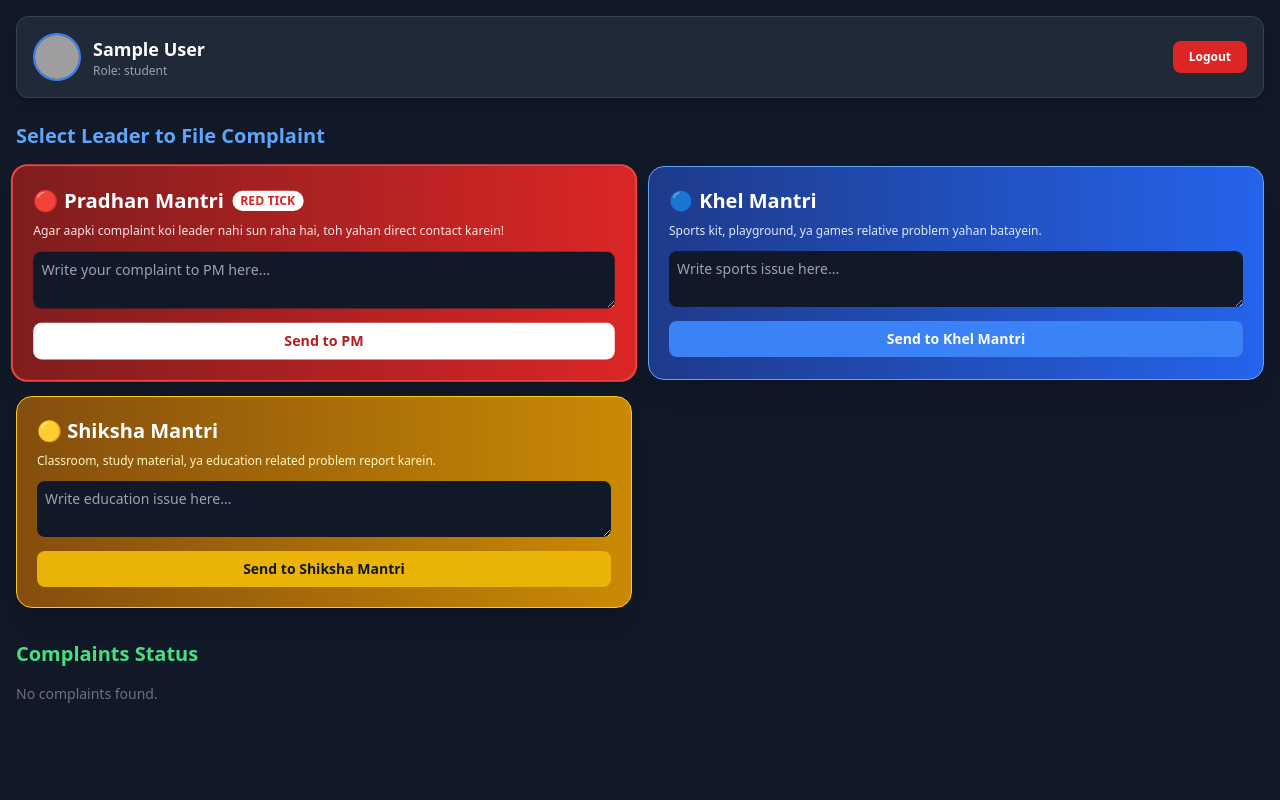
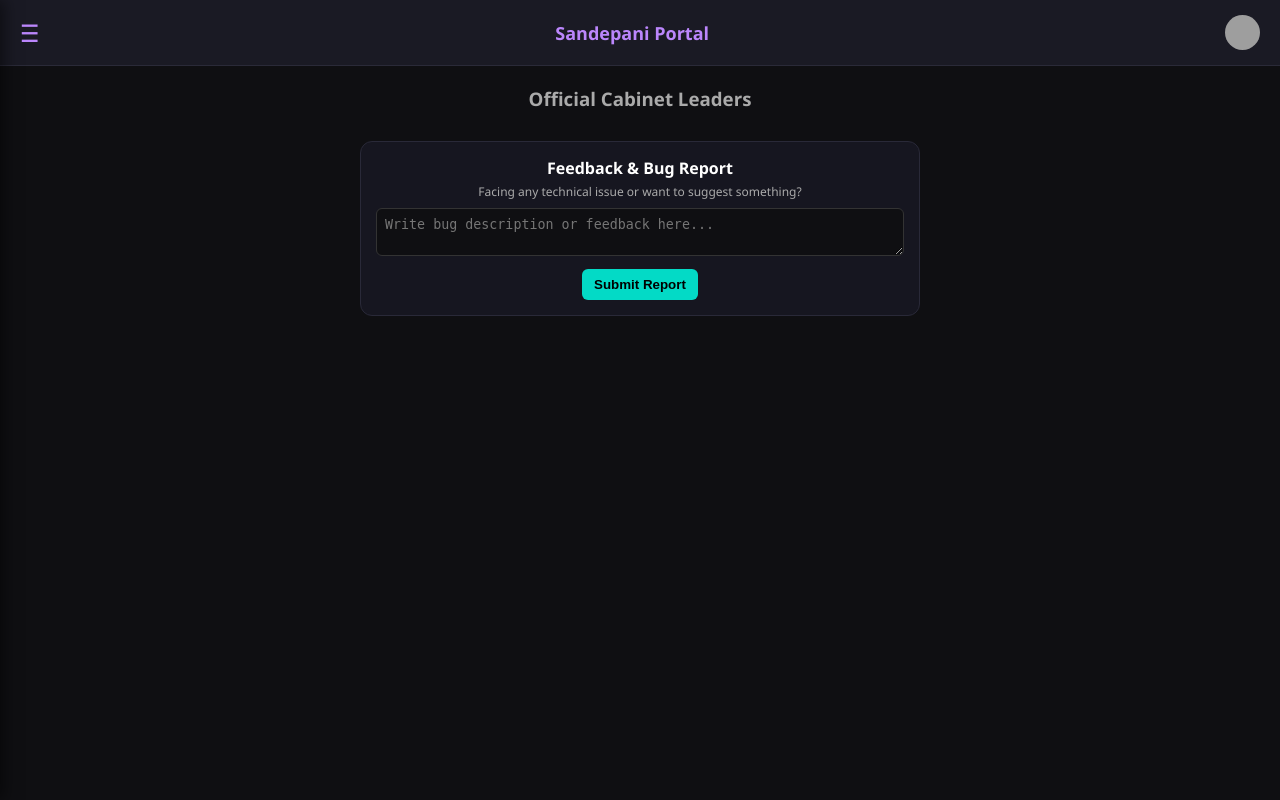
Before and after one commit to alzix-703/sandepani-bagaha, a Flask app: page /dashboard in a window 1280 px wide. Run offline with Flask 3, Linux system fonts and the light colour scheme; the visitor is signed in with stand-in values (Sample User, id 1); data that the repository does not hold is empty; some libraries are stand-ins or nearby versions; grey boxes are pictures that could not be loaded.

Commit message:
Updated dashboard with Instagram style red tick

```diff
--- a/templates/dashboard.html
+++ b/templates/dashboard.html
@@ -3,100 +3,193 @@
 <head>
     <meta charset="UTF-8">
     <meta name="viewport" content="width=device-width, initial-scale=1.0">
-    <title>Dashboard - School Portal</title>
-    <script src="https://cdn.tailwindcss.com"></script>
-    <link rel="stylesheet" href="https://cdnjs.cloudflare.com/ajax/libs/animate.css/4.1.1/animate.min.css"/>
+    <title>Dashboard - Sandepani Portal</title>
+    <style>
+        * { box-sizing: border-box; margin: 0; padding: 0; }
+        body { font-family: 'Segoe UI', Tahoma, Geneva, Verdana, sans-serif; background: #0f0f12; color: #fff; padding-bottom: 50px; }
+
+        /* Navbar */
+        .navbar { display: flex; justify-content: space-between; align-items: center; background: #1a1a24; padding: 15px 20px; border-bottom: 1px solid #2a2a38; position: sticky; top: 0; z-index: 100; }
+        .menu-btn { font-size: 24px; cursor: pointer; color: #bb86fc; }
+        .logo { font-weight: bold; font-size: 18px; color: #bb86fc; }
+        .user-dp-small { width: 35px; height: 35px; border-radius: 50%; object-fit: cover; }
+
+        /* Side Menu Drawer */
+        .drawer { position: fixed; top: 0; left: -280px; width: 280px; height: 100%; background: #161620; transition: 0.3s ease; z-index: 200; padding: 20px; box-shadow: 4px 0 15px rgba(0,0,0,0.5); overflow-y: auto; }
+        .drawer.active { left: 0; }
+        .close-btn { text-align: right; font-size: 20px; cursor: pointer; color: #ff5252; margin-bottom: 10px; }
+        .filter-section { background: #222230; padding: 10px; border-radius: 8px; margin-bottom: 15px; }
+        .filter-section select { width: 100%; padding: 8px; background: #121218; color: #fff; border: 1px solid #444; border-radius: 6px; margin-top: 5px; }
+        .menu-item { padding: 12px 0; border-bottom: 1px solid #282836; cursor: pointer; font-size: 14px; }
+        .menu-item a { color: #fff; text-decoration: none; }
+
+        /* Container & Animations */
+        .container { padding: 20px; max-width: 600px; margin: 0 auto; }
+
+        @keyframes fadeInUp {
+            from { opacity: 0; transform: translateY(30px); }
+            to { opacity: 1; transform: translateY(0); }
+        }
+
+        .animated-card {
+            animation: fadeInUp 0.6s ease-out forwards;
+            background: #1a1a24;
+            border-radius: 12px;
+            padding: 20px;
+            margin-bottom: 20px;
+            border: 1px solid #292938;
+        }
+
+        .leader-card { cursor: pointer; transition: transform 0.2s; }
+        .leader-card:active { transform: scale(0.98); }
+        .leader-title { color: #bb86fc; font-weight: bold; font-size: 18px; margin-bottom: 5px; display: flex; align-items: center; }
+
+        /* Instagram Style Red Verified Badge */
+        .verified-badge {
+            display: inline-flex;
+            align-items: center;
+            justify-content: center;
+            width: 18px;
+            height: 18px;
+            background-color: #e0245e;
+            clip-path: polygon(
+                50% 0%, 63% 5%, 75% 4%, 81% 15%, 93% 19%, 93% 31%,
+                100% 42%, 96% 54%, 98% 67%, 88% 75%, 85% 88%, 73% 90%,
+                63% 98%, 50% 93%, 37% 98%, 27% 90%, 15% 88%, 12% 75%,
+                2% 67%, 4% 54%, 0% 42%, 7% 31%, 7% 19%, 19% 15%,
+                25% 4%, 37% 5%
+            );
+            margin-left: 6px;
+        }
+        .verified-badge svg {
+            width: 10px;
+            height: 10px;
+            fill: #ffffff;
+        }
+
+        /* Modal Box for Complaint */
+        .modal { display: none; position: fixed; top: 0; left: 0; width: 100%; height: 100%; background: rgba(0,0,0,0.8); z-index: 300; justify-content: center; align-items: center; }
+        .modal-content { background: #1f1f2c; padding: 25px; border-radius: 12px; width: 90%; max-width: 400px; }
+        .modal-content textarea { width: 100%; height: 100px; background: #121218; border: 1px solid #333; color: #fff; border-radius: 8px; padding: 10px; margin-top: 10px; resize: none; }
+        .modal-btn { background: #bb86fc; color: #000; border: none; padding: 10px 15px; border-radius: 6px; font-weight: bold; cursor: pointer; width: 100%; margin-top: 10px; }
+
+        /* Bottom Section */
+        .bottom-box { background: #161620; padding: 15px; border-radius: 12px; margin-top: 30px; text-align: center; }
+        .bottom-box textarea { width: 100%; background: #0f0f12; border: 1px solid #333; color: #fff; padding: 8px; border-radius: 6px; margin: 8px 0; }
+        .btn-sm { background: #03dac6; border: none; padding: 8px 12px; border-radius: 6px; font-weight: bold; cursor: pointer; }
+    </style>
 </head>
-<body class="bg-gray-900 text-white min-h-screen p-4">
-    <!-- Top Navbar -->
-    <div class="flex justify-between items-center bg-gray-800 p-4 rounded-xl shadow-lg mb-6 border border-gray-700">
-        <div class="flex items-center gap-3">
-            <img src="/uploads/{{ user.pic }}" class="w-12 h-12 rounded-full border-2 border-blue-500 object-cover">
-            <div>
-                <h1 class="font-bold text-lg flex items-center gap-1">
-                    {{ user.name }}
-                    {% if user.badge == 'red_tick' %}
-                        <span class="text-red-500 text-sm">🔴 (PM)</span>
-                    {% elif user.badge == 'blue_tick' %}
-                        <span class="text-blue-400 text-sm">🔵 (Leader)</span>
-                    {% endif %}
-                </h1>
-                <p class="text-xs text-gray-400">Role: {{ user.role }}</p>
-            </div>
-        </div>
-        <a href="/logout" class="bg-red-600 hover:bg-red-700 text-xs px-4 py-2 rounded-lg font-bold">Logout</a>
+<body>
+
+    <!-- Top Navigation -->
+    <div class="navbar">
+        <span class="menu-btn" onclick="toggleDrawer()">☰</span>
+        <span class="logo">Sandepani Portal</span>
+        <img src="/static/uploads/{{ user['dp'] }}" class="user-dp-small" onerror="this.src='https://via.placeholder.com/35'">
     </div>
 
-    <!-- Student Complaint Cards Section -->
-    {% if user.role == 'student' %}
-    <h2 class="text-xl font-bold mb-4 text-blue-400">Select Leader to File Complaint</h2>
-    <div class="grid grid-cols-1 md:grid-cols-2 gap-4 mb-8">
+    <!-- Side Menu Drawer -->
+    <div class="drawer" id="sideDrawer">
+        <div class="close-btn" onclick="toggleDrawer()">✕ Close</div>
 
-        <!-- Pradhan Mantri Red Card -->
-        <div class="bg-gradient-to-r from-red-900 to-red-600 p-5 rounded-2xl shadow-xl animate__animated animate__pulse animate__infinite animate__slower border-2 border-red-500">
-            <h3 class="text-xl font-bold flex items-center gap-2">🔴 Pradhan Mantri <span class="bg-white text-red-600 text-xs px-2 py-0.5 rounded-full font-black">RED TICK</span></h3>
-            <p class="text-xs text-red-100 my-2">Agar aapki complaint koi leader nahi sun raha hai, toh yahan direct contact karein!</p>
-            <form action="/submit_complaint" method="POST" class="mt-3">
-                <input type="hidden" name="leader_role" value="PM">
-                <textarea name="description" placeholder="Write your complaint to PM here..." required class="w-full p-2 bg-gray-900 rounded-lg text-sm text-white mb-2 outline-none"></textarea>
-                <button type="submit" class="w-full bg-white text-red-700 font-bold py-2 rounded-lg text-sm hover:bg-gray-100 transition">Send to PM</button>
-            </form>
+        <!-- Filter Selector -->
+        <div class="filter-section">
+            <label style="font-size: 12px; color: #aaa;">Filter Class/Section:</label>
+            <select>
+                <option>Class 10 - A</option>
+                <option>Class 10 - B</option>
+                <option>Class 9 - A</option>
+            </select>
         </div>
 
-        <!-- Khel Mantri Card -->
-        <div class="bg-gradient-to-r from-blue-900 to-blue-600 p-5 rounded-2xl shadow-xl animate__animated animate__fadeInUp border border-blue-400">
-            <h3 class="text-xl font-bold flex items-center gap-2">🔵 Khel Mantri</h3>
-            <p class="text-xs text-blue-100 my-2">Sports kit, playground, ya games relative problem yahan batayein.</p>
-            <form action="/submit_complaint" method="POST" class="mt-3">
-                <input type="hidden" name="leader_role" value="Khel Mantri">
-                <textarea name="description" placeholder="Write sports issue here..." required class="w-full p-2 bg-gray-900 rounded-lg text-sm text-white mb-2 outline-none"></textarea>
-                <button type="submit" class="w-full bg-blue-500 hover:bg-blue-600 font-bold py-2 rounded-lg text-sm transition">Send to Khel Mantri</button>
-            </form>
+        <div class="menu-item">📁 Complaint History</div>
+        <div class="menu-item">✅ Solved Problems</div>
+        <div class="menu-item">💬 Chat System</div>
+        <div class="menu-item">⚙️ Profile Settings (Change DP, Bio, Name)</div>
+        <div class="menu-item" style="margin-top: 20px;"><a href="/logout" style="color: #ff5252;">🚪 Logout</a></div>
+    </div>
+
+    <!-- Main Content -->
+    <div class="container">
+
+        <h3 style="margin-bottom: 15px; color: #aaa; text-align: center;">Official Cabinet Leaders</h3>
+
+        <!-- Leader Cards with Animation -->
+        {% for leader in leaders %}
+        <div class="animated-card leader-card" onclick="openComplaintModal('{{ leader.title }}')">
+            <div class="leader-title">
+                {{ leader.title }}
+                <span class="verified-badge" title="Verified Cabinet Leader">
+                    <svg viewBox="0 0 24 24">
+                        <path d="M9 16.17L4.83 12l-1.42 1.41L9 19 21 7l-1.41-1.41z"/>
+                    </svg>
+                </span>
+            </div>
+            <p style="font-size: 14px; color: #ccc; margin-top: 5px;">{{ leader.desc }}</p>
+            <div style="margin-top: 10px; font-size: 12px; color: #bb86fc; text-align: right;">Tap to Send Complaint ✉️</div>
         </div>
+        {% endfor %}
 
-        <!-- Shiksha Mantri Card -->
-        <div class="bg-gradient-to-r from-yellow-800 to-yellow-600 p-5 rounded-2xl shadow-xl animate__animated animate__fadeInUp border border-yellow-400">
-            <h3 class="text-xl font-bold flex items-center gap-2">🟡 Shiksha Mantri</h3>
-            <p class="text-xs text-yellow-100 my-2">Classroom, study material, ya education related problem report karein.</p>
-            <form action="/submit_complaint" method="POST" class="mt-3">
-                <input type="hidden" name="leader_role" value="Shiksha Mantri">
-                <textarea name="description" placeholder="Write education issue here..." required class="w-full p-2 bg-gray-900 rounded-lg text-sm text-white mb-2 outline-none"></textarea>
-                <button type="submit" class="w-full bg-yellow-500 hover:bg-yellow-600 text-gray-900 font-bold py-2 rounded-lg text-sm transition">Send to Shiksha Mantri</button>
-            </form>
+        <!-- Bottom Options: Feedback & Bugs -->
+        <div class="bottom-box animated-card">
+            <h4>Feedback & Bug Report</h4>
+            <p style="font-size: 12px; color: #aaa; margin-top: 4px;">Facing any technical issue or want to suggest something?</p>
+            <textarea id="bugText" placeholder="Write bug description or feedback here..."></textarea>
+            <button class="btn-sm" onclick="sendFeedback()">Submit Report</button>
         </div>
 
     </div>
-    {% endif %}
 
-    <!-- Complaints History / Leader View -->
-    <h2 class="text-xl font-bold mb-4 text-green-400">Complaints Status</h2>
-    <div class="space-y-4">
-        {% for c in complaints %}
-        <div class="bg-gray-800 p-4 rounded-xl border border-gray-700 flex justify-between items-center">
-            <div>
-                <span class="text-xs bg-gray-700 px-2 py-1 rounded text-blue-300 font-mono">To: {{ c[3] }}</span>
-                <p class="font-bold mt-1">{{ c[5] }}</p>
-                <p class="text-xs text-gray-400">By: {{ c[2] }} | Status: <span class="{% if c[7]=='Resolved' %}text-green-400{% else %}text-yellow-400{% endif %} font-bold">{{ c[7] }}</span></p>
-            </div>
+    <!-- Complaint Modal Box -->
+    <div class="modal" id="complaintModal">
+        <div class="modal-content">
+            <h3 id="modalLeaderTitle" style="color: #bb86fc;">Write Complaint</h3>
+            <textarea id="complaintText" placeholder="Write your complaint clearly..."></textarea>
+            <button class="modal-btn" onclick="submitComplaint()">Send Complaint</button>
+            <button class="modal-btn" style="background: #333; color: #fff;" onclick="closeModal()">Cancel</button>
+        </div>
+    </div>
 
-            <div>
-                {% if user.role != 'student' and c[7] != 'Resolved' %}
-                    <!-- 36 Hours (129600 seconds) Check -->
-                    {% if (current_time - c[6]) >= 129600 %}
-                        <a href="/resolve_complaint/{{ c[0] }}" class="bg-green-600 hover:bg-green-700 text-xs px-3 py-2 rounded font-bold">Mark Solved</a>
-                    {% else %}
-                        <button disabled class="bg-gray-600 text-xs px-3 py-2 rounded font-bold cursor-not-allowed opacity-50" title="Locked for 36 hours">Locked (36h)</button>
-                    {% endif %}
-                {% endif %}
+    <script>
+        let currentLeader = '';
 
-                {% if user.role == 'student' and c[7] != 'Resolved' %}
-                    <a href="/resolve_complaint/{{ c[0] }}" class="bg-green-600 hover:bg-green-700 text-xs px-3 py-2 rounded font-bold">I Solved This</a>
-                {% endif %}
-            </div>
-        </div>
-        {% else %}
-        <p class="text-gray-500 text-sm">No complaints found.</p>
-        {% endfor %}
-    </div>
+        function toggleDrawer() {
+            document.getElementById('sideDrawer').classList.toggle('active');
+        }
+
+        function openComplaintModal(leaderTitle) {
+            currentLeader = leaderTitle;
+            document.getElementById('modalLeaderTitle').innerText = 'Complaint for ' + leaderTitle;
+            document.getElementById('complaintModal').style.display = 'flex';
+        }
+
+        function closeModal() {
+            document.getElementById('complaintModal').style.display = 'none';
+        }
+
+        function submitComplaint() {
+            let text = document.getElementById('complaintText').value;
+            if(!text) return alert('Please write something first!');
+
+            fetch('/submit-complaint', {
+                method: 'POST',
+                headers: { 'Content-Type': 'application/x-www-form-urlencoded' },
+                body: `leader=${encodeURIComponent(currentLeader)}&complaint=${encodeURIComponent(text)}`
+            })
+            .then(res => res.json())
+            .then(data => {
+                alert(data.message);
+                closeModal();
+                document.getElementById('complaintText').value = '';
+            });
+        }
+
+        function sendFeedback() {
+            let text = document.getElementById('bugText').value;
+            if(!text) return alert('Write something first!');
+            alert('Feedback/Bug submitted to Admin!');
+            document.getElementById('bugText').value = '';
+        }
+    </script>
 </body>
 </html>
```
Also changed, not shown: templates/login.html (+42 -46 lines), templates/profile_setup.html (added, +43 -0 lines), templates/signup.html (added, +43 -0 lines), templates/verify_otp.html (added, +29 -0 lines).
